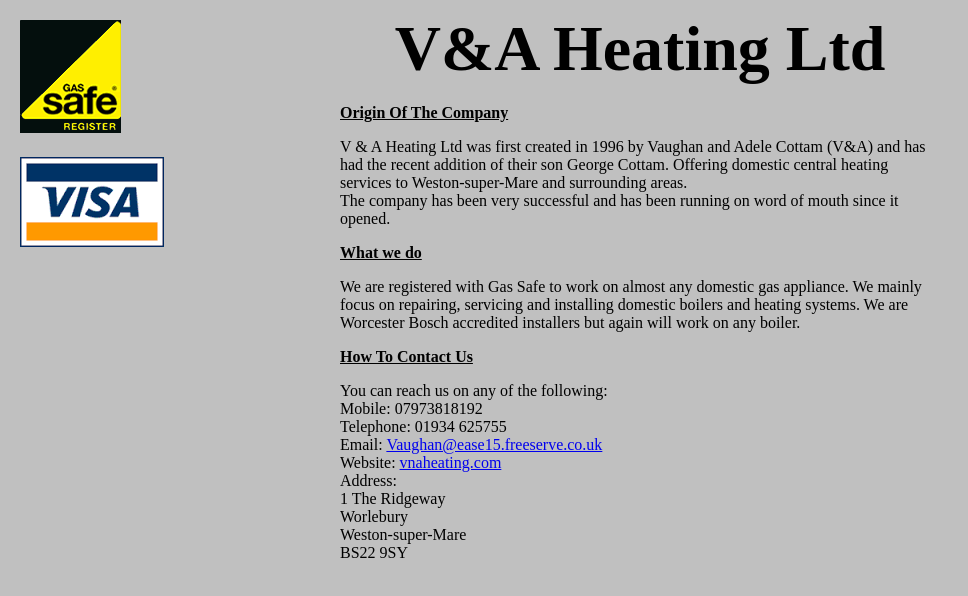
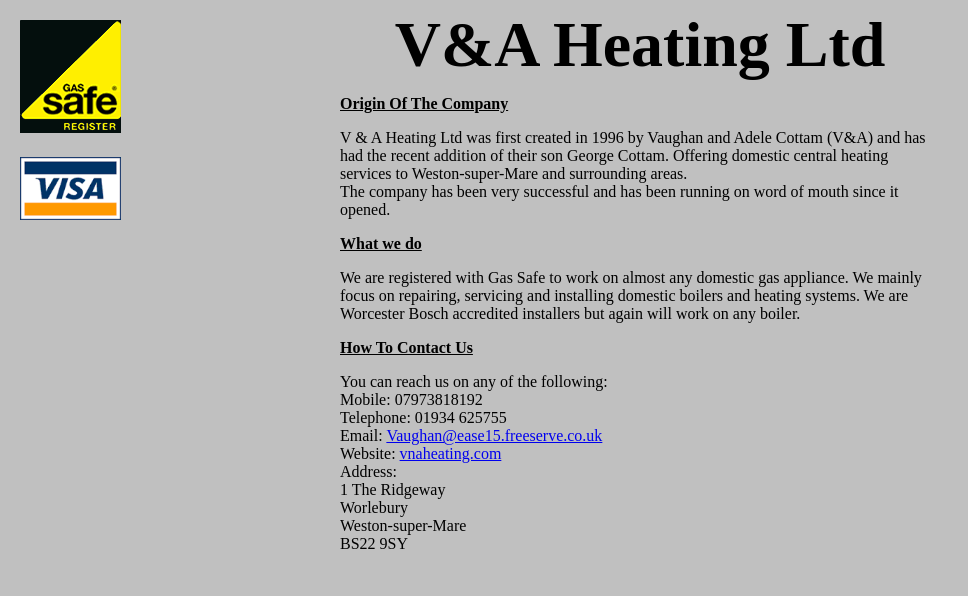
Before and after one commit to vnaheating/vnaheating, a plain HTML site: page index.html in a window 1280 px wide. Shown: the whole page, without its empty margins (0-968 px from the left). Drawn offline with Linux system fonts and the light colour scheme.

Commit message:
Some CSS tidying

```diff
--- a/index.html
+++ b/index.html
@@ -1,5 +1,4 @@
 <!DOCTYPE html>
-<!-- saved from url=(0022)http://vnaheating.com/ -->
 <html lang="en">
 <head>
 	<meta http-equiv="Content-Type" content="text/html; charset=UTF-8">
@@ -8,28 +7,25 @@
 	<style>
 		body
 		{
-			min-width: 930px;
 			background: #c0c0c0;
 		}
 
 		h1
 		{
 			text-align: center;
-			margin: auto;
-			max-width: 525px;
+			font-family: 'Goudy Old Style' 'Times New Roman' serif;
 			font-size: 48pt;
-			font-family: 'Goudy Old Style' 'Times New Roman' serif;
-			line-height: 62pt;
+			margin: 0;
 		}
 
 		div.content
 		{
 			max-width: 600px;
+			font-size: 12pt;
 			margin: auto;
-			font-size: 12pt;
 		}
 
-		h2
+		div.content h2
 		{
 			text-decoration: underline;
 			font-size: 12pt;
@@ -45,13 +41,14 @@
 		div.images img
 		{
 			margin: 10px;
+			width: 101px;
 		}
 	</style>
 </head>
     <body>
-        <h1>V&amp;A Heating Ltd</h1>
+		<h1>V&amp;A Heating Ltd</h1>
 
-        <div class="content">
+        <div class="content centered">
             <h2>Origin Of The Company</h2>
 
             <p>
```
